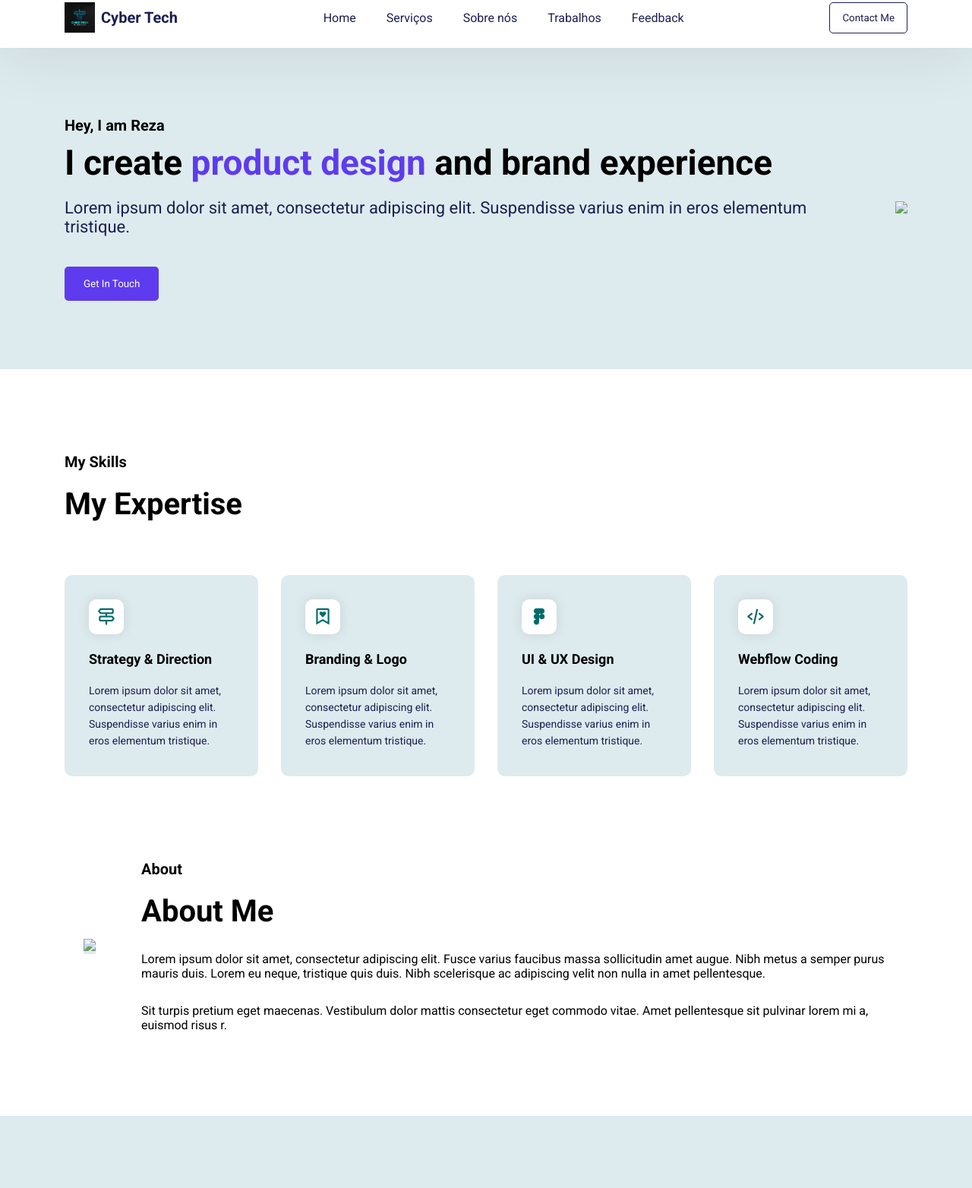
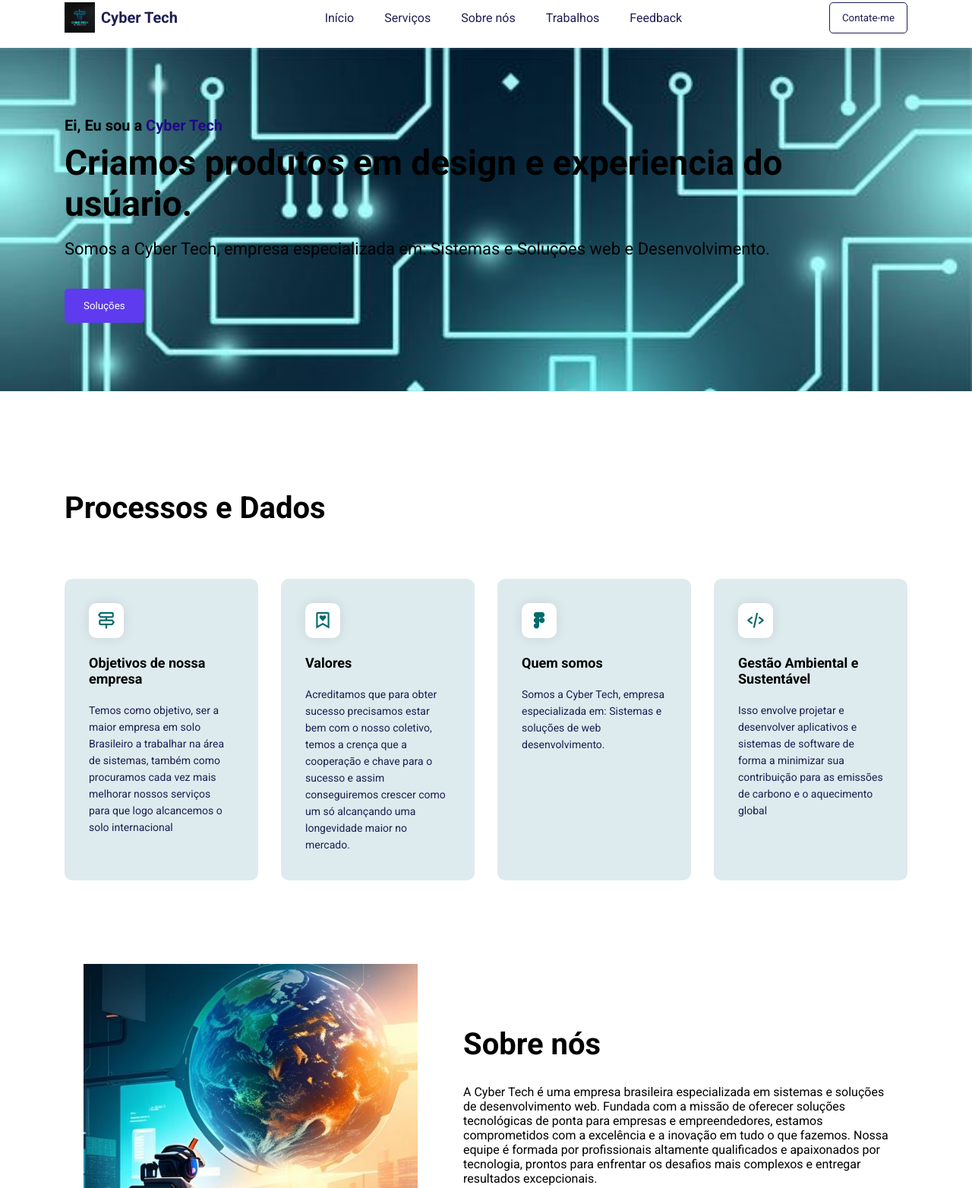
Before and after one commit to fecheme/Cyber_Tech, a plain HTML site: page index.html in a window 1280 px wide. Shown: the part 17-1581 px from the top of the page at 76% size. Drawn offline with nearby package versions, Linux system fonts and the light colour scheme.

Commit message:
Alteração em sobre a empresa e nas skills, com o main atualizado

```diff
--- a/index.html
+++ b/index.html
@@ -1,12 +1,13 @@
 <!DOCTYPE html>
-<html lang="en">
+<html lang="pt-br">
 
 <head>
     <meta charset="UTF-8">
     <meta name="viewport" content="width=device-width, initial-scale=1.0">
+    <link rel="shortcut icon" type="image/jpg" href="assets/logocybertech.jpg"/>
     <link href='https://unpkg.com/boxicons@2.1.4/css/boxicons.min.css' rel='stylesheet'>
     <link rel="stylesheet" href="style.css">
-    <title>Personal Portfolio #05 | AsmrProg</title>
+    <title>Cyber Tech</title>
 </head>
 
 <body>
@@ -14,10 +15,10 @@
     <nav>
         <div class="logo">
             <img src="assets/logocybertech.jpg">
-            <a href="https://youtube.com/@AsmrProg" target="_blank">Cyber Tech</a>
+            <a href="https://youtube.com" target="_blank">Cyber Tech</a>
         </div>
         <ul>
-            <li><a href="#main">Home</a></li>
+            <li><a href="#main">Início</a></li>
             <li><a href="#skills">Serviços</a></li>
             <li><a href="#about">Sobre nós</a></li>
             <li><a href="#portfolio">Trabalhos</a></li>
@@ -25,7 +26,7 @@
         </ul>
 
         <!-- Leo Klaus Gabriel -->
-        <button>Contact Me</button>
+        <button>Contate-me</button>
         <button id="menuButton" onclick="openMenu()">
             <i class='bx bx-menu'></i>
         </button>
@@ -33,53 +34,52 @@
 
     <div class="main" id="main">
         <div class="left">
-            <h5>Hey, I am Reza</h5>
-            <h3>I create <span>product design</span> and brand experience</h3>
+            <h5>Ei, Eu sou a <span>Cyber Tech</span></h5>
+            <h3>Criamos <span>produtos em design</span> e experiencia do usúario.</h3>
             <p>
-                Lorem ipsum dolor sit amet, consectetur adipiscing elit. Suspendisse varius enim in eros elementum
-                tristique.
+                Somos a Cyber Tech, empresa especializada em: Sistemas e Soluções web e Desenvolvimento.
             </p>
-            <button>Get In Touch</button>
+            <button>Soluções</button>
         </div>
         <div class="right">
-            <img src="assets/header-img.png">
+            <img src="">
         </div>
     </div>
     <!--Klaus leo Gabriel -->
     <div class="skills" id="skills">
-        <h5>My Skills</h5>
-        <h3>My Expertise</h3>
+        <h3>Processos e Dados</h3>
         <div class="skill-items">
             <div class="item">
                 <div class="icon"><i class='bx bx-directions'></i></div>
-                <h4>Strategy & Direction</h4>
+                <h4>Objetivos de nossa empresa</h4>
                 <p>
-                    Lorem ipsum dolor sit amet, consectetur adipiscing elit. Suspendisse varius enim in eros elementum
-                    tristique.
+                    Temos como objetivo, ser a maior empresa em solo Brasileiro a
+                    trabalhar na área de sistemas, também como procuramos cada vez mais
+                    melhorar nossos serviços para que logo alcancemos o solo internacional
                 </p>
             </div>
             <div class="item">
                 <div class="icon"><i class='bx bx-bookmark-heart'></i></div>
-                <h4>Branding & Logo</h4>
+                <h4>Valores</h4>
                 <p>
-                    Lorem ipsum dolor sit amet, consectetur adipiscing elit. Suspendisse varius enim in eros elementum
-                    tristique.
+                    Acreditamos que para obter sucesso precisamos estar bem com o nosso coletivo,
+                    temos a crença que a cooperação e chave para o sucesso e assim conseguiremos crescer
+                    como um só alcançando uma longevidade maior no mercado.
                 </p>
             </div>
             <div class="item">
                 <div class="icon"><i class='bx bxl-figma'></i></i></div>
-                <h4>UI & UX Design</h4>
+                <h4>Quem somos</h4>
                 <p>
-                    Lorem ipsum dolor sit amet, consectetur adipiscing elit. Suspendisse varius enim in eros elementum
-                    tristique.
+                    Somos a Cyber Tech, empresa especializada em: Sistemas e soluções de web desenvolvimento.
                 </p>
             </div>
             <div class="item">
                 <div class="icon"><i class='bx bx-code-alt'></i></i></div>
-                <h4>Webflow Coding</h4>
+                <h4>Gestão Ambiental e Sustentável</h4>
                 <p>
-                    Lorem ipsum dolor sit amet, consectetur adipiscing elit. Suspendisse varius enim in eros elementum
-                    tristique.
+                    Isso envolve projetar e desenvolver aplicativos e sistemas de software de forma a minimizar
+                    sua contribuição para as emissões de carbono e o aquecimento global
                 </p>
             </div>
         </div>
@@ -87,19 +87,19 @@
     <!-- Geovanni Rodrigo e Edgar -->
     <div class="about" id="about">
         <div class="left">
-            <img src="assets/about-img.png">
+            <img src="assets/sobre_empresa.jpg">
         </div>
         <div class="right">
-            <h5>About</h5>
-            <h3>About Me</h3>
+            <h3>Sobre nós </h3>
             <p>
-                Lorem ipsum dolor sit amet, consectetur adipiscing elit. Fusce varius faucibus massa sollicitudin amet
-                augue. Nibh metus a semper purus mauris duis. Lorem eu neque, tristique quis duis. Nibh scelerisque ac
-                adipiscing velit non nulla in amet pellentesque.
+                A Cyber Tech é uma empresa brasileira especializada em sistemas e soluções de desenvolvimento web.
+                Fundada com a missão de oferecer soluções tecnológicas de ponta para empresas e empreendedores, estamos comprometidos com a excelência e a inovação em tudo o que fazemos.
+                Nossa equipe é formada por profissionais altamente qualificados e apaixonados por tecnologia, prontos para enfrentar os desafios mais complexos e entregar resultados excepcionais.
             </p>
             <p>
-                Sit turpis pretium eget maecenas. Vestibulum dolor mattis consectetur eget commodo vitae. Amet
-                pellentesque sit pulvinar lorem mi a, euismod risus r.
+                Experiência Comprovada: Com anos de experiência no mercado, possuímos um histórico sólido de sucesso e satisfação do cliente.
+                Equipe Talentosa: Nossa equipe é composta por profissionais altamente qualificados e dedicados, prontos para enfrentar qualquer desafio.
+                Com anos de experiência no mercado, possuímos um histórico sólido de sucesso e satisfação do cliente.
             </p>
         </div>
     </div>
@@ -107,8 +107,8 @@
     <div class="portfolio" id="portfolio">
         <div class="header">
             <div class="info">
-                <h5>Recent Projects</h5>
-                <h3>My Portfolio</h3>
+                <h5>Projetos Recentes</h5>
+                <h3>Projetos</h3>
             </div>
             <button><i class='bx bxl-youtube'></i> Visit My Youtube</button>
         </div>
@@ -183,14 +183,14 @@
                     <i class='bx bxs-star'></i>
                 </div>
                 <p>
-                    "Lorem ipsum dolor sit amet, consectetur adipiscing elit. Suspendisse varius enim in eros elementum
+                    "Curtir o vento e a brisa da noite na uninove. Suspendisse varius enim in eros elementum
                     tristique. Duis cursus, mi quis viverra.
                 </p>
                 <div class="user">
-                    <img src="assets/us-2.jpg">
+                    <img src="assets/Gabrielle.jpg">
                     <div class="info">
-                        <h5>Kristian Watson</h5>
-                        <p>Louis Vuitton</p>
+                        <h5>Gabrielle</h5>
+                        <p>São Paulo</p>
                     </div>
                 </div>
             </div>
@@ -203,13 +203,12 @@
                     <i class='bx bxs-star'></i>
                 </div>
                 <p>
-                    "Lorem ipsum dolor sit amet, consectetur adipiscing elit. Suspendisse varius enim in eros elementum
-                    tristique. Duis cursus, mi quis viverra.
+                    Gosto de comer pão Baguette e fumar 5 cigarros, quando estou na faculdade com o Negão e meu irmão pikachu.
                 </p>
                 <div class="user">
-                    <img src="assets/us-3.jpg">
+                    <img src="assets/felipe.jpg">
                     <div class="info">
-                        <h5>Kathryn Murphy</h5>
+                        <h5>Felipe</h5>
                         <p>McDonald's</p>
                     </div>
                 </div>
--- a/style.css
+++ b/style.css
@@ -111,12 +111,13 @@ nav button#menuButton{
     font-size: 46px;
 }
 
-.main .left h3 span{
-    color: #5e3bee;
+.main .left h5 span{
+    /*background: linear-gradient( to right, red, green, yellow, blue );*/
+    color: #200786;
 }
 
 .main .left p{
-    color: #1c1e53;
+    color: #000000;
     font-size: 22px;
     margin-top: 20px;
 }
@@ -129,6 +130,12 @@ nav button#menuButton{
     padding: 14px 24px;
     border: 1px solid transparent;
     border-radius: 5px;
+}
+
+.main {
+    background-image: url("assets/imagen-de-fundo.jpg");
+    background-repeat: no-repeat;
+    background-size: cover;
 }
 
 .main .right img{
@@ -195,6 +202,8 @@ nav button#menuButton{
     line-height: 22px;
     color: #1c1e53;
 }
+
+
 
 .about{
     padding: 110px;
```
Also changed, not shown: assets/Gabrielle.jpg (added), assets/felipe.jpg (added), assets/imagen-de-fundo.jpg (added), assets/inicio.jpg (added), assets/sobre_empresa.jpg (added).
